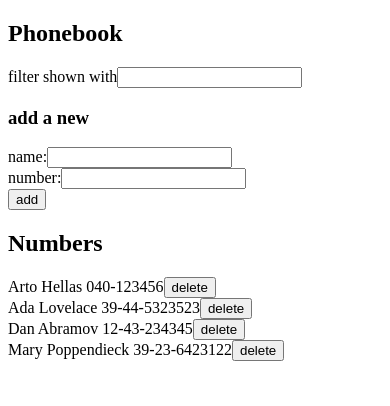
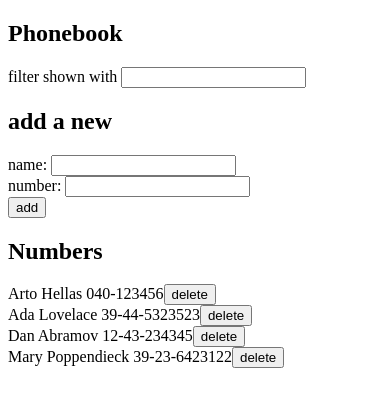
Before and after one commit to Mavchi/Full-Stack-open-2022, a React (Create React App) app in the folder osa2/puhelinluettelo/: page / in a window 390 px wide. Shown: the top 406 px of the page. Built offline with nearby package versions, Linux system fonts and the light colour scheme; data requests are answered from the project's data file.

Commit message:
remade phonebook-app to repeat basics of react

```diff
--- a/osa2/puhelinluettelo/src/App.js
+++ b/osa2/puhelinluettelo/src/App.js
@@ -1,154 +1,132 @@
 import { useState, useEffect } from 'react'
-import axios from 'axios'
+import personService from './services/persons'
 
 import Filter from './components/Filter'
 import PersonForm from './components/PersonForm'
 import Persons from './components/Persons'
 import Notification from './components/Notification'
 
-import personService from './services/personService'
-
 const App = () => {
   const [persons, setPersons] = useState([])
+  const [newName, setNewName] = useState('')
+  const [newNumber, setNewNumber] = useState('')
+  const [nameFilter, setNameFilter] = useState('')
+  const [message, setMessage] = useState(null)
 
-	const [newName, setName] = useState('')
-	const [newNumber, setNumber] = useState('')
-	const [filter, setFilter] = useState('')
-	const [successNotification, setSuccessNotification] = useState(null)
-	const [errorNotification, setErrorNotification] = useState(null)
-
-	useEffect(() => {
+  useEffect(()=> {
     personService
       .getAll()
-			.then(initialPersons => {
-				setPersons(initialPersons)
+      .then(initialPersons => setPersons(initialPersons))
+      .catch(error => console.log("Couldn't download contact information of people"))
+  }, [])
+
+  const handleValueOfName = (event) => setNewName(event.target.value)
+  const handleValueOfNumber = (event) => setNewNumber(event.target.value)
+  const handleValueOFilter = (event) => setNameFilter(event.target.value)
+  const handleRemovingPerson = (id) => {
+    return () => {
+      personService
+        .remove(id)
+        .then(response => {
+          const newError = {
+            text: `Person ${persons.find(person => person.id === id).name} was removed`,
+            type: 'success'
+          }
+          setPersons(persons.filter(person => person.id !== id))
+          setMessage(newError)
+          setTimeout(() => setMessage(null), 5000)
         })
         .catch(error => {
-				alert("Couldn't download data from server")
-			})
-	}, [])
-
-	const handleAddNew = (event) => {
-		//console.log('handleAddNew')
-		event.preventDefault()
-
-		// check if name already included in a list
-		if (persons.find(p => p.name === newName)){
-		// name is found in a list of names
-			if (window.confirm(`${newName} is already added to phonebook, replace the old number with a new one?`)) {
-				const oldData = persons.find(p => p.name === newName)
-				const updatedPerson = {...oldData, number: newNumber}
-				personService
-					.update(updatedPerson.id, updatedPerson)
-					.then(returnedPerson => {
-						setPersons(persons.map(person => person.id !== updatedPerson ? person : returnedPerson))
-						setName('')
-						setNumber('')
-						// tell about success
-						setSuccessNotification(`Updated number of ${returnedPerson.name}`)
-						setTimeout(() => {
-							setSuccessNotification(null)
-						}, 5000)
-					})
-					.catch(error => {
-						console.log('Couldnt update', updatedPerson.name)
-					})
-				//console.log(newName, 'to be updated with ', newNumber)
+          const newError = {
+            text: `Information of ${persons.find(person => person.id === id).name} was already removed`,
+            type: 'error'
           }
-
-		} else {
-		// new name to be added to a list of names
-			const newPerson = {
-				name: newName,
-				number: newNumber,
-			}
-			personService
-				.create(newPerson)
-				.then(returnedPerson => {
-					setPersons(persons.concat(returnedPerson))
-					setName('')
-					setNumber('')
-					// tell about success
-					setSuccessNotification(`Added ${returnedPerson.name}`)
-					setTimeout(() => {
-						setSuccessNotification(null)
-					}, 5000)
-				})
-				.catch(error => {
-					console.log('Coulndt add person to db')
+          setPersons(persons.filter(person => person.id !== id))
+          setMessage(newError)
+          setTimeout(() => setMessage(null), 5000)
         })
     }
   }
 
-	const handleDelete = (person) => {
-		//console.log(person.id, " to be deleted")
-		if (window.confirm(`Delete ${person.name} ?`)) {
+  const handleAddingPerson = (event) => {
+    event.preventDefault()
+    const newPerson = {
+      name: newName,
+      number: newNumber,
+      id: Math.max(persons.map(person => person.id))+1
+    }
+
+    if (persons.some(person => person.name === newName)) {
+      if (window.confirm(`${newName} is alredy added to phonebook, replace the old number with a new one?`)) {
+        newPerson.id = persons.find(person => person.name === newName).id
         personService
-				.remove(person.id)
-				.then(response => {
-					console.log('deleted, r: ', response)
-					setPersons(persons.filter(p => p.id !== person.id))
-					// tell about success
-					setSuccessNotification(`Deleted ${person.name}`)
-					setTimeout(() => {
-						setSuccessNotification(null)
-					}, 5000)
+          .update(newPerson)
+          .then(returnedPerson => {
+            const newMessage = {
+              text: `Updated number of ${returnedPerson.name}`,
+              type: 'success'
+            }
+            setMessage(newMessage)
+            setPersons(persons.map(person => person.id !== returnedPerson.id ? person : returnedPerson))
+            setTimeout(() => setMessage(null), 5000)
           })
           .catch(error => {
-					// tell about failure
-					setErrorNotification(`Infomation of ${person.name} has already been removed from server`)
-					setTimeout(() => {
-						setErrorNotification(null)
-					}, 5000)
+            const newMessage = {
+              text: `Information of ${newPerson.name} has already been removed from server`,
+              type: 'error'
+            }
+            setMessage(newMessage)
+            setTimeout(() => setMessage(null), 5000)
+            setPersons(persons.filter(person => person.name !== newPerson.name))
           })
       }
+      return
     }
 
-	const setNewFilter = (event) => {
-		//console.log('setting new value to filter', filter)
-		setFilter(event.target.value)
+    personService
+      .add(newPerson)
+      .then(returnedPerson => {
+        const newMessage = {
+          text: `Added ${returnedPerson.name}`,
+          type: 'success'
+        }
+        setMessage(newMessage)
+        setTimeout(() => setMessage(null), 5000)
+        setPersons(persons.concat(returnedPerson))
+        setNewName('')
+        setNewNumber('')
+      })
+      .catch(error =>{
+        const newMessage = {
+          text: `Couldn't add ${newPerson.name}`,
+          type: 'error'
+        }
+        setMessage(newMessage)
+        setTimeout(() => setMessage(null), 5000)
+      })
   }
 
-	const setNewName = (event) => {
-		setName(event.target.value)
-	}
-
-	const setNewNumber = (event) => {
-		setNumber(event.target.value)
-	}
-
-	//console.log(filter)
-	const shownContacts = filter.length === 0
-		? persons
-		: persons.filter(person => person.name.toLocaleLowerCase().includes(filter.toLowerCase()))
+  const filteredPersons = persons.filter(person =>
+    person.name.toLowerCase().includes(nameFilter.toLowerCase())
+  )
 
   return (
     <div>
       <h2>Phonebook</h2>
-			<Notification type={'success'} message={successNotification} />
-			<Notification type={'error'} message={errorNotification} />
-			<Filter
-				value={filter}
-				handleChange={(e) => setNewFilter(e)}
+      <Notification message={message} />
+      <Filter filter={nameFilter} handleChange={handleValueOFilter} />
+      <h2>add a new</h2>
+      <PersonForm
+        name={newName}
+        handleChangeOfName={handleValueOfName}
+        number={newNumber}
+        handleChangeOfNumber={handleValueOfNumber}
+        handleAddingPerson={handleAddingPerson}
       />
-
-			<h3>add a new</h3>
-			<PersonForm
-				newName={newName}
-				newNumber={newNumber}
-				handleChangeOfName={((e) => setNewName(e))}
-				handleChangeOfNumber={((e) => setNewNumber(e))}
-				handleAddNew={handleAddNew}
-			/>
-
       <h2>Numbers</h2>
-			<Persons
-				persons={shownContacts}
-				handleDelete={handleDelete}
-			/>
+      <Persons persons={filteredPersons} handleDelete={handleRemovingPerson} />
     </div>
   )
-
 }
 
 export default App
--- a/osa2/puhelinluettelo/src/components/Notification.js
+++ b/osa2/puhelinluettelo/src/components/Notification.js
@@ -1,11 +1,11 @@
-const Notification = ({ type, message }) => {
-    if (message === null){
-        return null
+const Notification = ({ message }) => {
+    if (!message) {
+        return
     }
 
     return (
-        <div className={type}>
-            {message}
+        <div className={`message ${message.type}`}>
+            {message.text}
         </div>
     )
 }
--- a/osa2/puhelinluettelo/src/components/PersonForm.js
+++ b/osa2/puhelinluettelo/src/components/PersonForm.js
@@ -1,27 +1,17 @@
-
-const PersonForm = ({ newName, newNumber, handleChangeOfName, handleChangeOfNumber, handleAddNew }) => {
-
+const PersonForm = ({ name, handleChangeOfName, number, handleChangeOfNumber, handleAddingPerson }) => {
     return (
         <form>
           <div>
-				name:
-				<input
-					value={newName}
-					onChange={handleChangeOfName}
-				/><br />
-				number:
-				<input
-					value={newNumber}
-					onChange={handleChangeOfNumber}
-				/>
+            name: <input value={name} onChange={handleChangeOfName} />
           </div>
           <div>
-				<button type="submit" onClick={handleAddNew}>
-					add
-				</button>
+            number: <input value={number} onChange={handleChangeOfNumber} />
+          </div>
+          <div>
+            <button type="submit" onClick={handleAddingPerson}>add</button>
           </div>
         </form>
     )
 }
 
-export default PersonForm;
+export default PersonForm
--- a/osa2/puhelinluettelo/src/components/Persons.js
+++ b/osa2/puhelinluettelo/src/components/Persons.js
@@ -1,16 +1,15 @@
-
-const Persons = ({ persons, handleDelete }) => {
-
+const Person = ({ persons, handleDelete }) => {
 	return (
 		<div>
-			{persons.map(person => (
-				<div key={person.name}>
+			{persons.map(person =>
+				<div key={person.id}>
 					{person.name} {person.number}
-					<button onClick={() => handleDelete(person)}>delete</button>
+					<button onClick={handleDelete(person.id)}>delete</button>
+					<br />
 				</div>
-			))}
+			)}
 		</div>
 	)
 }
 
-export default Persons
+export default Person
--- a/osa2/puhelinluettelo/src/index.css
+++ b/osa2/puhelinluettelo/src/index.css
@@ -1,18 +1,16 @@
-.success {
-    color: green;
+.message {
     background: lightgrey;
     font-size: 20px;
     border-style: solid;
     border-radius: 5px;
     padding: 10px;
     margin-bottom: 10px;
-}
-.error {
+  }
+
+  .error {
     color: red;
-    background: lightgrey;
-    font-size: 20px;
-    border-style: solid;
-    border-radius: 5px;
-    padding: 10px;
-    margin-bottom: 10px;
-}
+  }
+
+  .success {
+    color: green;
+  }
--- a/osa2/puhelinluettelo/src/services/personService.js
+++ /dev/null
@@ -1,24 +0,0 @@
-import axios from 'axios'
-const baseUrl = 'http://localhost:3001/persons'
-
-const getAll = () => {
-    const request = axios.get(baseUrl)
-    return request.then(response => response.data)
-  }
-
-  const create = newObject => {
-    const request = axios.post(baseUrl, newObject)
-    return request.then(response => response.data)
-  }
-
-  const update = (id, newObject) => {
-    const request = axios.put(`${baseUrl}/${id}`, newObject)
-    return request.then(response => response.data)
-  }
-
-  const remove = (id) => {
-      const request = axios.delete(`${baseUrl}/${id}`)
-      return request.then(response =>response.data)
-  }
-
-  export default { getAll, create, update, remove }
--- /dev/null
+++ b/osa2/puhelinluettelo/src/services/persons.js
@@ -0,0 +1,30 @@
+import axios from 'axios'
+
+const baseUrl = 'http://localhost:3001/persons'
+
+const getAll = () => {
+    const request = axios.get(baseUrl)
+    return request.then(response => response.data )
+}
+
+const add = (person) => {
+    const request = axios.post(baseUrl, person)
+    return request.then(response => response.data)
+}
+
+const remove = (id) => {
+    const request = axios.delete(`${baseUrl}/${id}`)
+    return request.then(response => response.data)
+}
+
+const update = (person) => {
+    const request = axios.put(`${baseUrl}/${person.id}`, person)
+    return request.then(response => response.data)
+}
+
+export default {
+    getAll,
+    add,
+    remove,
+    update
+}
```
Also changed, not shown: osa2/puhelinluettelo/package.json (+9 -6 lines), osa2/puhelinluettelo/src/components/Filter.js (+6 -12 lines), osa2/puhelinluettelo/src/index.js (+4 -5 lines), 1 other file (tests, documents, lock files or other folders). Lines whose indentation alone changed are shown as unchanged.
